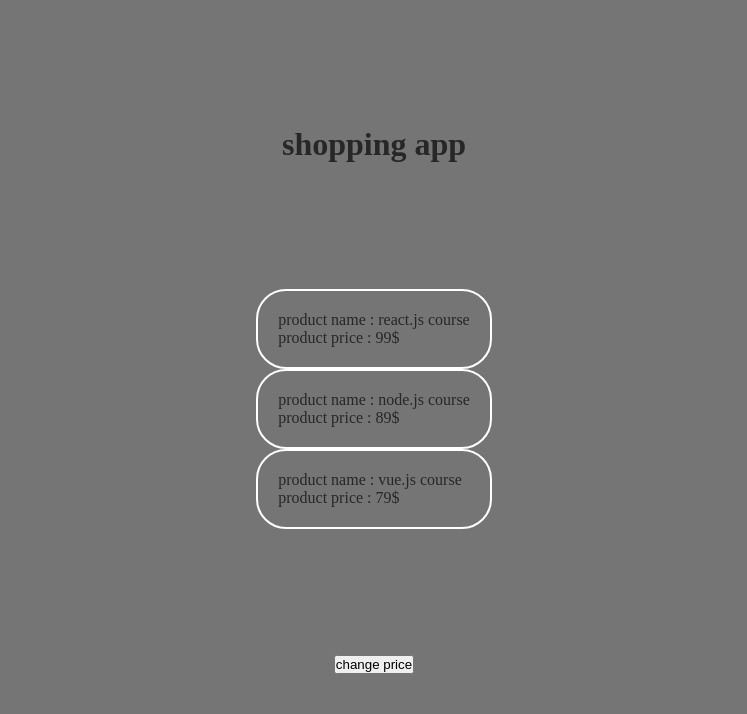
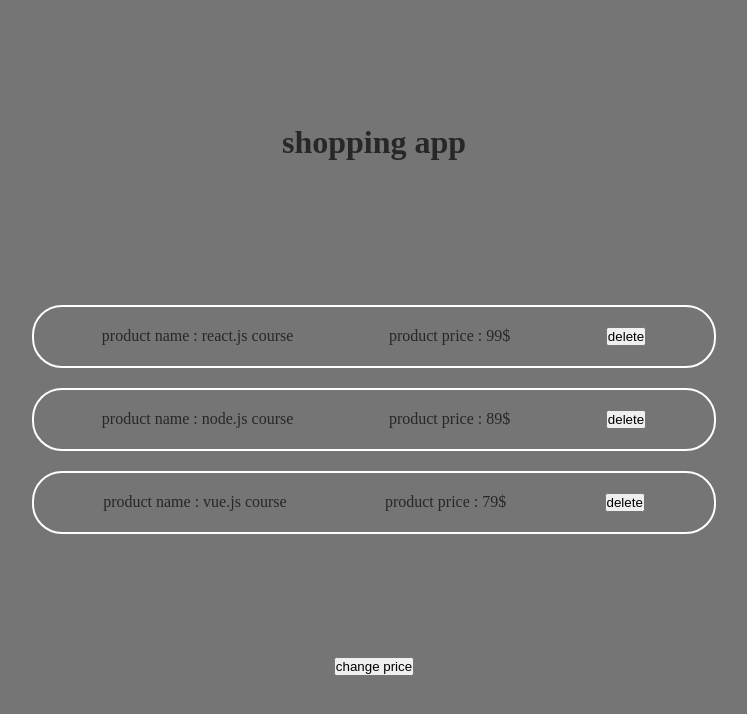
Before and after one commit to Farhad-Toumarzade/react, a React (Create React App) app: page / in a window 1280 px wide. Shown: the top 714 px of the page, without its empty margins (266-1013 px from the left). Built offline with nearby package versions, Linux system fonts and the light colour scheme; the HTML template or start-up script is replaced by a standard one.

Commit message:
creat delete button

```diff
--- a/src/App.js
+++ b/src/App.js
@@ -1,6 +1,6 @@
 // import React, {useState } from 'react';
 // import Product from "./product";
-import React, {Component} from 'react';
+import React, {} from 'react';
 import './app.css'
 import ProductList from "./product/ProductList";
 
--- a/src/index.css
+++ b/src/index.css
@@ -5,4 +5,5 @@
 
 .body{
     font-size: bold;
+    color: #ccc;
 }
--- a/src/product.js
+++ b/src/product.js
@@ -2,11 +2,14 @@
 import styles from './product.module.css';
 
 const product = (props) => {
-    console.log(props);
+    // console.log(props);
     return (
         <div className={styles.product}>
             <p>product name : {props.name} course</p>
             <p>product price : {props.price} </p>
+            <button onClick={props.onDelete}>
+                delete
+            </button>
         </div>
     );
 
--- a/src/product.module.css
+++ b/src/product.module.css
@@ -2,4 +2,9 @@
     border: 2px solid white;
     border-radius: 30px;
     padding: 20px;
+
+    display: flex;
+    justify-content: space-around;
+    width: 40rem;
+    margin-top: 20px;
 }
--- a/src/product/ProductList.js
+++ b/src/product/ProductList.js
@@ -3,18 +3,25 @@ import Product from '../product';
 
 class ProductList extends Component {
     state = { Products:[
-        {title:"react.js", price:"99$"},
-        {title:"node.js", price:"89$"},
-        {title:"vue.js", price:"79$"},
+        {title:"react.js", price:"99$", id:1},
+        {title:"node.js", price:"89$", id:2},
+        {title:"vue.js", price:"79$", id:3},
     ],
-    count: 0, }
+ }
+//  state => Handler !
+ removeHandler = (id) => {
+    console.log("clicked", id);
 
+    const filteredProducts = this.state.Products.filter((p) => p.id !== id);
+    this.setState({ Products: filteredProducts});
+    //  this. setstate({product:{}});
+ }
 
     render() {
         return (
             <div >
                 {this.state.Products.map((product, index) =>{
-                return <Product name={product.title} price={product.price} key={index}/>;
+                return <Product name={product.title} price={product.price} key={index} onDelete={() => this.removeHandler(product.id)}/>;
             })}
             </div >
         );
```
Also changed, not shown: src/component/productList.js (deleted).
